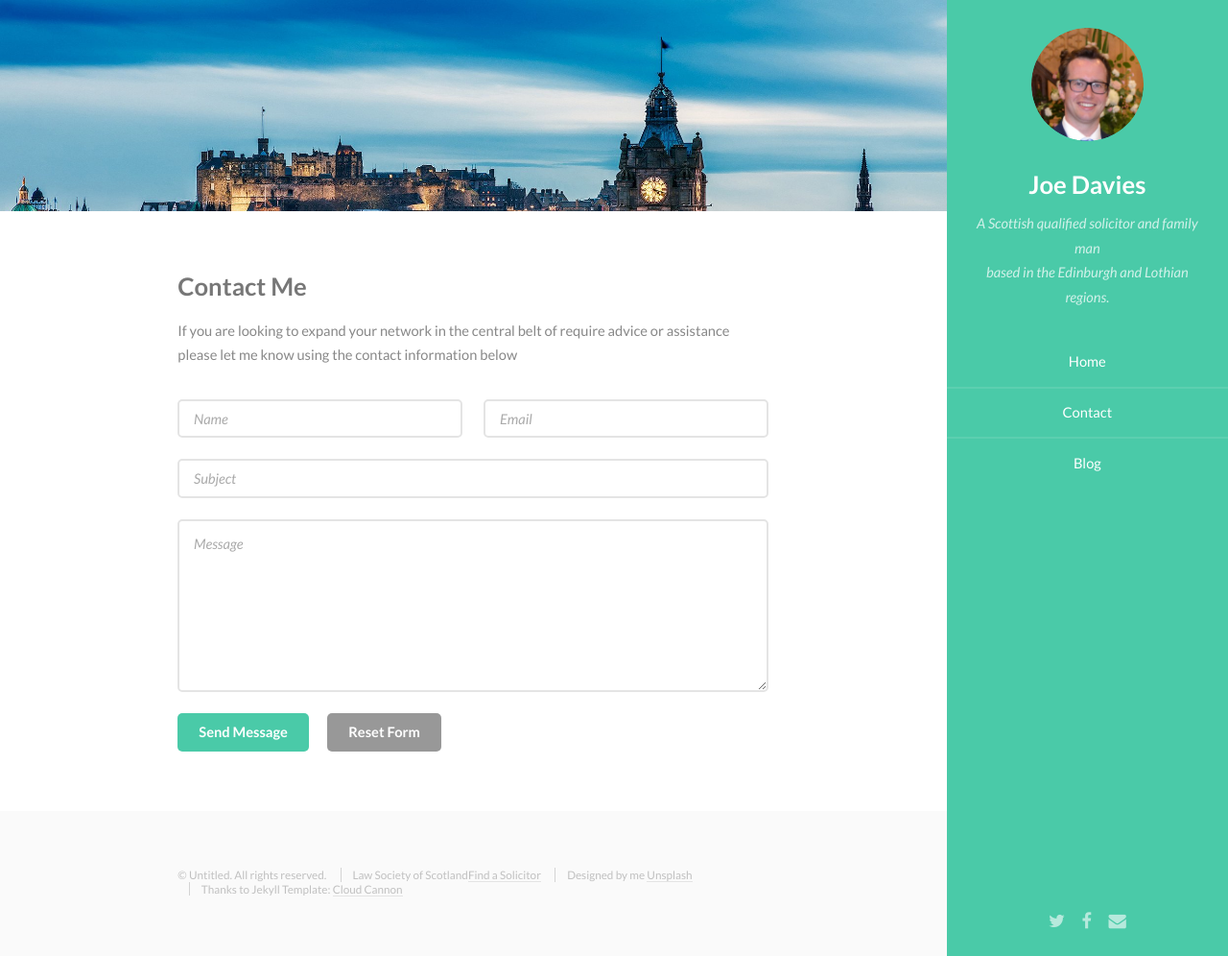
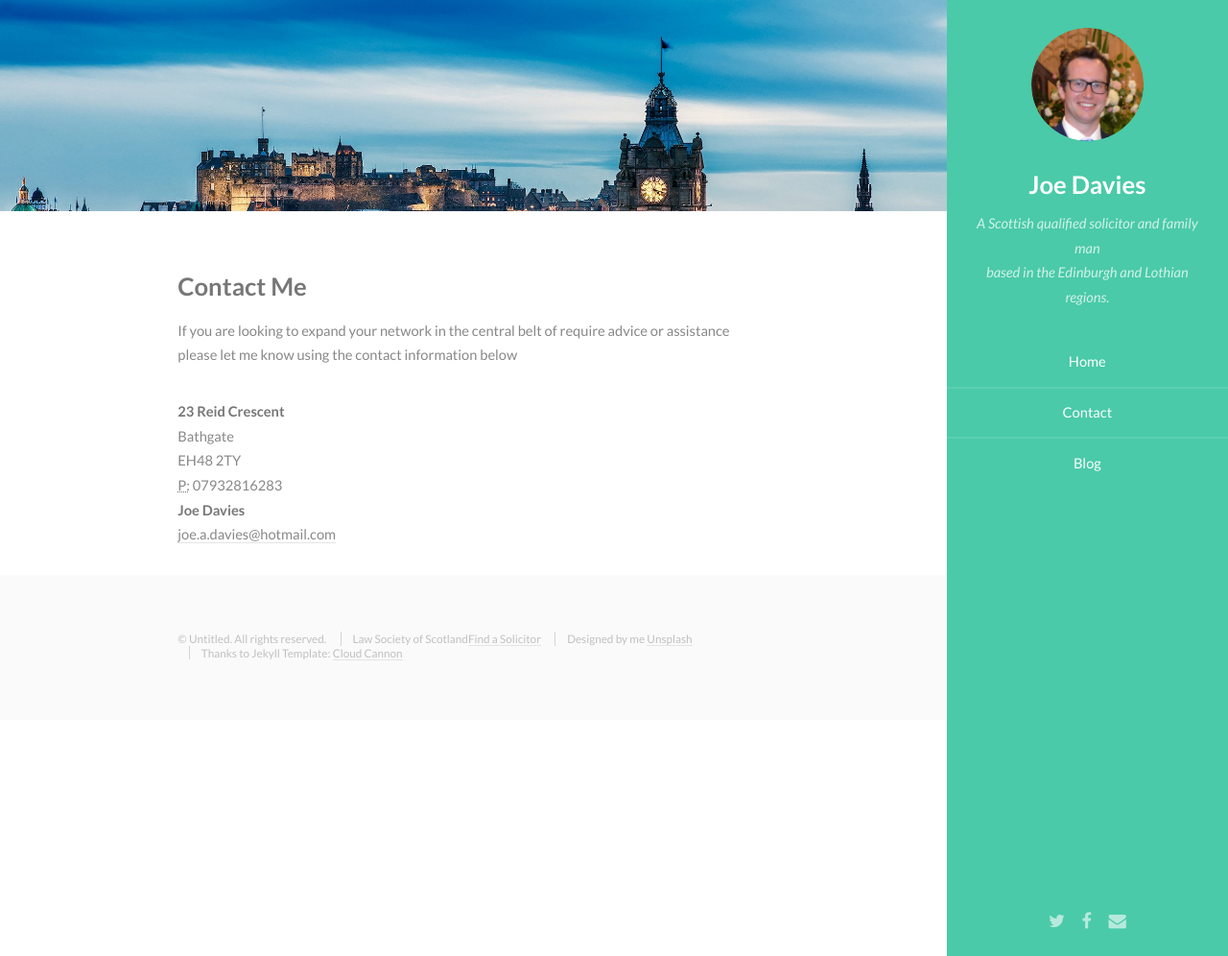
Before and after one commit to JoeDavies1991/JoeDavies1991, a Jekyll site: the page built from contact/index.html, in a window 1280 px wide and 996 px high. Shown: the whole window at 96% size. Built offline with Jekyll 4.4.1, drawn with Linux system fonts in a browser that asks for light colours.

Commit message:
contact update

```diff
--- a/contact/index.html
+++ b/contact/index.html
@@ -7,7 +7,21 @@ layout: default
     <div class="container">
         <h3>Contact Me</h3>
         <p>If you are looking to expand your network in the central belt of require advice or assistance please let me know using the contact information below</p>
-        <form method="post" action="mailto:joe.a.davies@hotmail.com">
+
+        <address>
+          <strong>23 Reid Crescent</strong><br>
+          Bathgate<br>
+          EH48 2TY<br>
+          <abbr title="Phone">P:</abbr> 07932816283
+        </address>
+
+        <address>
+          <strong>Joe Davies</strong><br>
+          <a href="mailto:#">joe.a.davies@hotmail.com</a>
+        </address>
+
+
+        <!-- <form method="post" action="mailto:joe.a.davies@hotmail.com">
             <div class="row uniform">
                 <div class="6u 12u(xsmall)"><input type="text" name="name" id="name" placeholder="Name" /></div>
                 <div class="6u 12u(xsmall)"><input type="email" name="email" id="email" placeholder="Email" /></div>
```
Also changed, not shown: other parts of contact/index.html (+1 -1 lines).
